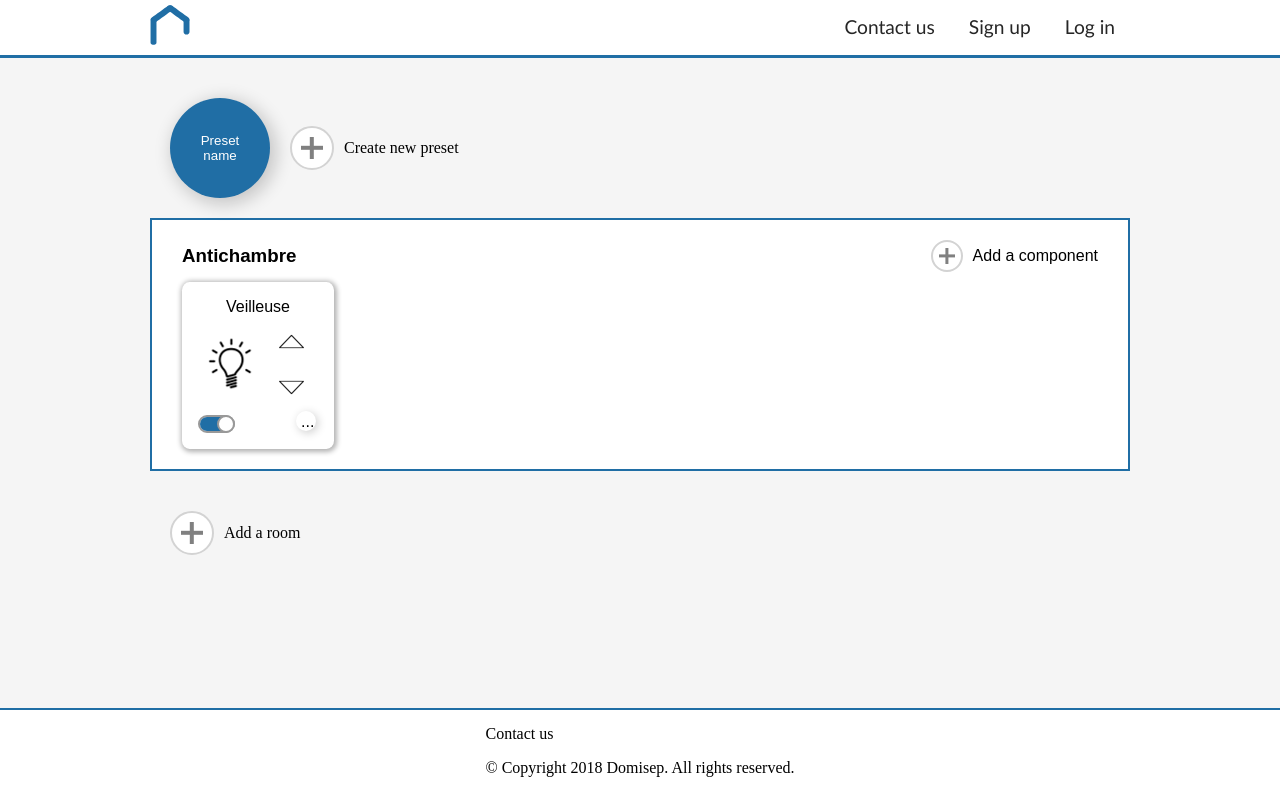
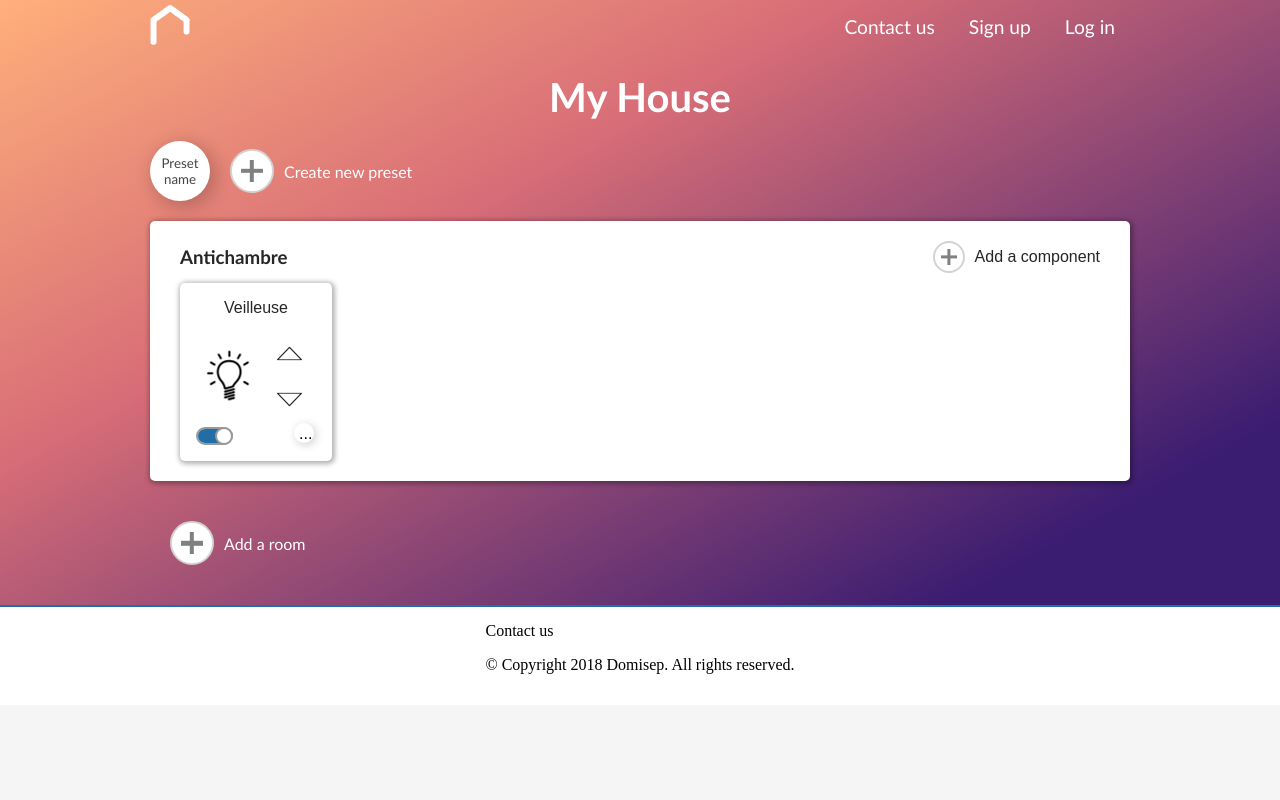
Before and after one commit to TheOnlyMrFlow/Domisep, a PHP site: page /my-house.php in a window 1280 px wide. Run offline with PHP 8.4, Linux system fonts and the light colour scheme; data comes from the database, SQL or seed files in the repository; some libraries are stand-ins or nearby versions.

Commit message:
regardez comme c'est beau le dashboard. C'est Noël en avance les enfants

```diff
--- /dev/null
+++ b/www/components/header-nav/header-dashboard.min.css
@@ -0,0 +1 @@
+:root{--main-theme-color:#206ea5}header.sticky{background-color:#444;border-bottom:0}#menu-logo{display:none}#menu-logo,#menu-logo-white{height:40px;width:40px;margin-top:4.6px;float:left}header.sticky #menu-logo-white{margin-top:4.6px;height:32px;width:32px;display:block}.menu-item a{color:#fff;border-radius:5px}.menu-item:hover a{background-color:rgba(255,255,255,0.2)}
--- /dev/null
+++ b/www/components/header-nav/header-home.min.css
@@ -0,0 +1 @@
+:root{--main-theme-color:#206ea5}header{border-bottom:3px var(--main-theme-color) solid;background-color:#fff}header.sticky{background-color:var(--main-theme-color);border-bottom:0}#menu-logo-white{display:none}#menu-logo,#menu-logo-white{height:40px;width:40px;margin-top:4.6px;float:left}header.sticky #menu-logo-white{margin-top:4.6px;height:32px;width:32px;display:block}header.sticky #menu-logo{display:none}.menu-item a{color:#262626}header.sticky .menu-item a{color:#fff}header.sticky .menu-item:hover a{color:var(--main-theme-color);background-color:#fff}.menu-item:hover a{background-color:#206ea5;color:#fff}
--- a/www/components/header-nav/header-nav.min.css
+++ b/www/components/header-nav/header-nav.min.css
@@ -1 +1 @@
-:root{--main-theme-color:#206ea5}header{display:flex;border-bottom:3px var(--main-theme-color) solid;position:sticky;top:0;background-color:#fff;flex:0 1 auto;min-height:55px;transition:min-height .1s}header.sticky{background-color:var(--main-theme-color);border-bottom:0;min-height:42px}#nav-container{margin-left:auto;margin-right:auto;width:980px}#menu-logo,#menu-logo-white{height:40px;width:40px;margin-top:4.6px;float:left}header.sticky #menu-logo-white{margin-top:4.6px;height:32px;width:32px}header.sticky #menu-logo{display:none}#main-menu{height:100%;float:right}#menu-list{display:block;margin:0;height:100%;padding:0}.menu-item{display:inline-block;height:100%}.menu-item a{display:block;padding:15px 15px 15px 15px;font-size:1.2em;font-family:Trebuchet MS,Helvetica,Sans-serif;font-weight:lighter;text-decoration:none;color:#262626;transition:ease-in-out .15s}header.sticky .menu-item a{padding:10px 15px 10px 15px;color:#fff;font-size:1.2em}header.sticky .menu-item:hover a{color:var(--main-theme-color);background-color:#fff}.menu-item:hover a{background-color:#206ea5;color:#fff}
+header{display:flex;position:sticky;top:0;flex:0 1 auto;min-height:50px;transition:min-height .1s;z-index:9999}header.sticky{min-height:42px}#nav-container{margin-left:auto;margin-right:auto;width:980px}#main-menu{height:100%;float:right}#menu-list{display:block;margin:0;height:100%;padding:0}.menu-item{display:inline-block;height:100%}.menu-item a{display:block;padding:15px 15px 15px 15px;font-size:1.2em;font-family:Trebuchet MS,Helvetica,Sans-serif;font-weight:lighter;text-decoration:none;transition:ease-in-out .12s}header.sticky .menu-item a{padding:10px 15px 10px 15px;font-size:1.2em}
--- a/www/index.php
+++ b/www/index.php
@@ -19,6 +19,7 @@ session_start();
 	<link rel="stylesheet" type="text/css" media="screen" href="components/modals/modal.css" />
 	<link rel="stylesheet" type="text/css" media="screen" href="components/footer/footer.min.css" />
 	<link rel="stylesheet" href="components/header-nav/header-nav.min.css">
+	<link rel="stylesheet" href="components/header-nav/header-home.min.css">
 	<script src="https://ajax.googleapis.com/ajax/libs/jquery/3.3.1/jquery.min.js"></script>
 	<script src="components/header-nav/sticky-header.min.js"></script>
 	<link href="https://fonts.googleapis.com/css?family=Libre+Baskerville" rel="stylesheet">
--- a/www/manage-users.php
+++ b/www/manage-users.php
@@ -1,12 +1,11 @@
 <?php
 
 session_start();
-
+header('Content-Type: text/html; charset=ISO-8859-1');
 ?>
 
 
 <!DOCTYPE html>
-<?php 	header('Content-Type: text/html; charset=ISO-8859-1'); ?>
 <html>
 
 <head>
@@ -18,6 +17,7 @@ session_start();
 	<link rel="stylesheet" type="text/css" media="screen" href="components/modals/modal.css" />
 	<link rel="stylesheet" type="text/css" media="screen" href="components/footer/footer.min.css" />
 	<link rel="stylesheet" href="components/header-nav/header-nav.min.css">
+	<link rel="stylesheet" href="components/header-nav/header-dashboard.min.css">
 	<script src="https://ajax.googleapis.com/ajax/libs/jquery/3.3.1/jquery.min.js"></script>
 	<script src="components/header-nav/sticky-header.min.js"></script>
 	<script src="scripts/user-rights.min.js"></script>
--- a/www/my-account.php
+++ b/www/my-account.php
@@ -15,6 +15,7 @@ session_start();
 	<link rel="stylesheet" type="text/css" media="screen" href="components/modals/modal.css" />
 	<link rel="stylesheet" type="text/css" media="screen" href="components/footer/footer.min.css" />
 	<link rel="stylesheet" href="components/header-nav/header-nav.min.css">
+	<link rel="stylesheet" href="components/header-nav/header-dashboard.min.css">
 	<script src="https://ajax.googleapis.com/ajax/libs/jquery/3.3.1/jquery.min.js"></script>
 	<script src="components/header-nav/sticky-header.min.js"></script>
 
--- a/www/my-house.php
+++ b/www/my-house.php
@@ -1,6 +1,7 @@
 <?php
 
 session_start();
+header('Content-Type: text/html; charset=ISO-8859-1');
 
 ?>
 
@@ -19,6 +20,7 @@ session_start();
 	<link rel="stylesheet" type="text/css" media="screen" href="components/footer/footer.min.css" />
 	<link rel="stylesheet" href="style/myhouse.css"/>
 	<link rel="stylesheet" href="components/header-nav/header-nav.min.css">
+	<link rel="stylesheet" href="components/header-nav/header-dashboard.min.css">
 	<script src="https://ajax.googleapis.com/ajax/libs/jquery/3.3.1/jquery.min.js"></script>
 	<script src="components/header-nav/sticky-header.min.js"></script>
 </head>
@@ -35,9 +37,9 @@ include 'components/header-nav/header-nav.php';
 
 		<div class="page-content-container">
       <div class="page-content">
-
-		  <div class="page_content">
-
+				<div class="page-title">
+					<h1>My House</h1>
+				</div>
 			<section class="section_preset">
 
 				<div class= "preset">
--- a/www/style/component-style.css
+++ b/www/style/component-style.css
@@ -1,6 +1,6 @@
 
 .component{
-	border-radius: 5%;
+	border-radius: 5px;
 	padding: 1em;
 	background-color: #fff;
 	min-width: 120px;
--- a/www/style/dashboard-style.css
+++ b/www/style/dashboard-style.css
@@ -1,3 +1,18 @@
+body{
+  background-image:linear-gradient(to bottom right, #ffaf7b  0, #d76d77  33%, #3a1c71 80%);
+}
+
+
+.page-content{
+  margin : 0 auto;
+  font-family: Trebuchet MS,Helvetica,Sans-serif;
+  color: #fff;
+}
+
+.page-title{
+  text-align: center;
+  }
+
 .contact-opener {
     cursor: pointer;
 }
@@ -10,7 +25,8 @@ input:focus,button:focus {
   padding: 20px 30px 20px 30px;
   background-color: #fff;
   font-family: Arial, sans-serif;
-  border : solid 2px #206ea5;
+  border-radius: 5px;
+  box-shadow: 1px 1px 5px 2px rgba(0, 0, 0, 0.3);
 }
 
 .dashboard-big-container:not(:last-child){
@@ -26,9 +42,6 @@ input:focus,button:focus {
   margin-bottom: 20px;
 }
 
-.page-content{
-  margin : 0 auto;
-}
 
 .dashboard-inner-container{
   margin: 40px 10px 40px 15%;
@@ -36,14 +49,11 @@ input:focus,button:focus {
   flex-wrap: wrap;
 }
 
-h1,h2,h3,h4{
+h1,h2,h3,h4,button{
+  font-family: Trebuchet MS,Helvetica,Sans-serif;
   margin: 0px;
 }
 
-h2{
-  color : #000;
+h1{
+  font-size: 2.5em;
 }
-
-h3{
-  color : #000;
-}
--- a/www/style/dashboard-style.min.css
+++ b/www/style/dashboard-style.min.css
@@ -1 +1 @@
-.contact-opener{cursor:pointer}input:focus,button:focus{outline:none!important}.dashboard-big-container{padding:20px 30px 20px 30px;background-color:#fff;font-family:Arial,sans-serif;border:solid 2px #206ea5}.dashboard-big-container:not(:last-child){margin-bottom:20px}.dashboard-section-container{background-color:#fff;padding:20px 25px 20px 25px}.dashboard-section-container:not(:last-child){margin-bottom:20px}.page-content{margin:0 auto}.dashboard-inner-container{margin:40px 10px 40px 15%;display:flex;flex-wrap:wrap}h1,h2,h3,h4{margin:0}h2{color:#000}h3{color:#000}
+body{background-image:linear-gradient(to bottom right,#ffaf7b 0,#d76d77 33%,#3a1c71 80%)}.page-content{margin:0 auto;font-family:Trebuchet MS,Helvetica,Sans-serif;color:#fff}.page-title{text-align:center}.contact-opener{cursor:pointer}input:focus,button:focus{outline:none!important}.dashboard-big-container{padding:20px 30px 20px 30px;background-color:#fff;font-family:Arial,sans-serif;border-radius:5px;box-shadow:1px 1px 5px 2px rgba(0,0,0,0.3)}.dashboard-big-container:not(:last-child){margin-bottom:20px}.dashboard-section-container{background-color:#fff;padding:20px 25px 20px 25px}.dashboard-section-container:not(:last-child){margin-bottom:20px}.dashboard-inner-container{margin:40px 10px 40px 15%;display:flex;flex-wrap:wrap}h1,h2,h3,h4,button{font-family:Trebuchet MS,Helvetica,Sans-serif;margin:0}h1{font-size:2.5em}
--- a/www/style/full-site-style.css
+++ b/www/style/full-site-style.css
@@ -1,6 +1,5 @@
 html,body{
   background-color: #f5f5f5;
-  height: 100%;
   margin: 0;
 }
 
@@ -12,7 +11,6 @@ height: 100%;
 
 .page-content-container{
   flex: 1 1 auto;
-  background-color: #f5f5f5;
   padding: 20px 0 20px 0;
 }
 
--- a/www/style/full-site-style.min.css
+++ b/www/style/full-site-style.min.css
@@ -1 +1 @@
-html,body{background-color:#f5f5f5;height:100%;margin:0}body{display:flex;flex-flow:column;height:100%}.page-content-container{flex:1 1 auto;background-color:#f5f5f5;padding:20px 0 20px 0}center{flex:1 1 auto}.page-content{width:980px}
+html,body{background-color:#f5f5f5;margin:0}body{display:flex;flex-flow:column;height:100%}.page-content-container{flex:1 1 auto;padding:20px 0 20px 0}center{flex:1 1 auto}.page-content{width:980px}
--- a/www/style/myhouse.css
+++ b/www/style/myhouse.css
@@ -4,6 +4,7 @@
 	display:flex;
 	justify-content: flex-start;
 	align-items: center;
+	margin : 20px 0 20px 0;
 }
 
 .preset
@@ -15,38 +16,23 @@
 
 .preset button{
 	display: inline-block;
-	/*display: none;
-	/*vertical-align: top;*/
-	margin: 20px;
-	width:100px;
-	height: 100px;
-	padding: 30px;
+	margin-right: 20px;
+	width:60px;
+	height: 60px;
 	border:none;
 	border-radius: 50%;
-	background-color: #206ea5;
-	color: #FFF;
+	background-color: #fff;
+	color: #444444;
 	box-shadow: 4px 4px 18px 2px rgba(0, 0, 0, 0.2);
-	cursor:pointer;
-	outline:none;
-	transition: 0.2s;
+	cursor: pointer;
 }
-
-.preset button:hover
-{
-	transform: scale(1.01);
-	box-shadow: 4px 4px 23px 2px rgba(0, 0, 0, 0.18);
-}
-
-.preset button:active
-{
-	box-shadow:4px 4px 16px 0px rgba(0, 0, 0, 0.23);
-	transform: scale(0.98);
-	background-color: grey;
-}
-
 
 .create_preset{
 	margin-left: 0.5em;
+}
+
+.room{
+	color:#262626;
 }
 
 .room_header{
@@ -74,6 +60,10 @@
 
 .components_line:not(:last-child){
 	margin-bottom: 20px;
+}
+
+.component_title{
+	margin-bottom: 0.7em;
 }
 
 
--- a/www/style/style.css
+++ b/www/style/style.css
@@ -1,3 +1,7 @@
+.page-content-container{
+  background-color: #fafafa;
+}
+
 div {
     color: #262626;
 }
--- a/www/style/style.min.css
+++ b/www/style/style.min.css
@@ -1 +1 @@
-div{color:#262626}.signup-opener,.login-opener,.contact-opener{cursor:pointer}a,p{font-family:'Arial',sans-serif;font-size:1.2em}h1{font-size:4.5em;margin:30px 0 50px 0;font-family:'Arial',sans-serif;font-weight:400;color:#333}h2{font-size:2.4em;margin:0 0 30px 0;font-family:'Arial',sans-serif;font-weight:500}h3{font-size:1.3em;margin:0 0 25px 0;font-family:"SF Pro Display","SF Pro Icons","Helvetica Neue","Helvetica","Arial",sans-serif;font-weight:400;color:#404040}.full-screen-image{background-image:url("../resources/images/smarthome1.jpg");padding:40vh 0 40vh 0;background-position:center;background-repeat:no-repeat;background-size:cover}img.content-image{width:100%}iframe{height:30px;width:300px;border-style:none}
+.page-content-container{background-color:#fafafa}div{color:#262626}.signup-opener,.login-opener,.contact-opener{cursor:pointer}a,p{font-family:'Arial',sans-serif;font-size:1.2em}h1{font-size:4.5em;margin:30px 0 50px 0;font-family:'Arial',sans-serif;font-weight:400;color:#333}h2{font-size:2.4em;margin:0 0 30px 0;font-family:'Arial',sans-serif;font-weight:500}h3{font-size:1.3em;margin:0 0 25px 0;font-family:"SF Pro Display","SF Pro Icons","Helvetica Neue","Helvetica","Arial",sans-serif;font-weight:400;color:#404040}.full-screen-image{background-image:url("../resources/images/smarthome1.jpg");padding:40vh 0 40vh 0;background-position:center;background-repeat:no-repeat;background-size:cover}img.content-image{width:100%}iframe{height:30px;width:300px;border-style:none}
```
Also changed, not shown: www/components/header-nav/header-dashboard.css (added, +36 -0 lines), www/components/header-nav/header-home.css (added, +53 -0 lines), www/components/header-nav/header-nav.css (+3 -38 lines), www/style/component-style.min.css (+1 -1 lines), www/style/myhouse.min.css (+1 -1 lines).
